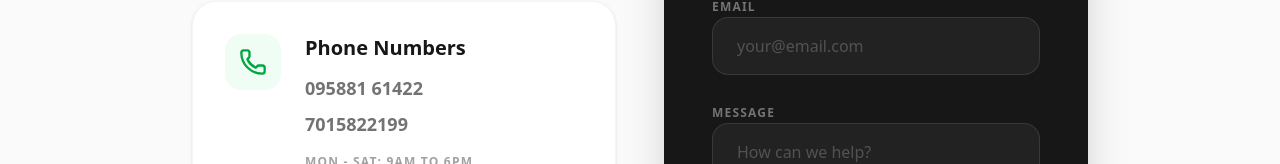
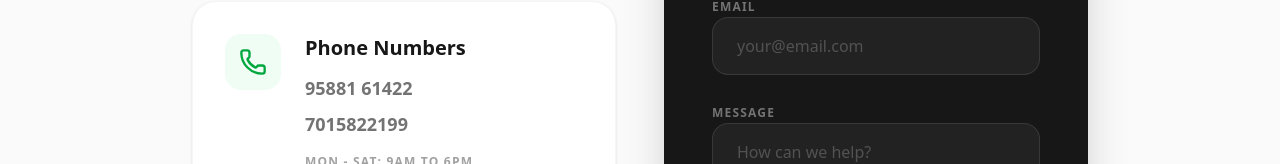
Before and after one commit to Ajaxparmar/intership, a Next.js app: page / in a window 1280 px wide. Both pictures are taken after a click on the button "Contact Us". Shown: the part 530-694 px from the top of the page. Built offline with nearby package versions, Linux system fonts and the light colour scheme.

Commit message:
update contact

```diff
--- a/app/page.tsx
+++ b/app/page.tsx
@@ -880,7 +880,7 @@ function ContactView() {
               <div>
                 <h3 className="text-xl font-bold mb-3">Phone Numbers</h3>
                 <div className="space-y-2">
-                  <p className="text-neutral-500 font-bold text-lg hover:text-green-600 transition-colors">095881 61422</p>
+                  <p className="text-neutral-500 font-bold text-lg hover:text-green-600 transition-colors">95881 61422</p>
                   <p className="text-neutral-500 font-bold text-lg hover:text-green-600 transition-colors">7015822199</p>
                 </div>
                 <p className="text-xs text-neutral-400 mt-4 uppercase tracking-widest font-bold">Mon - Sat: 9am to 6pm</p>
```
